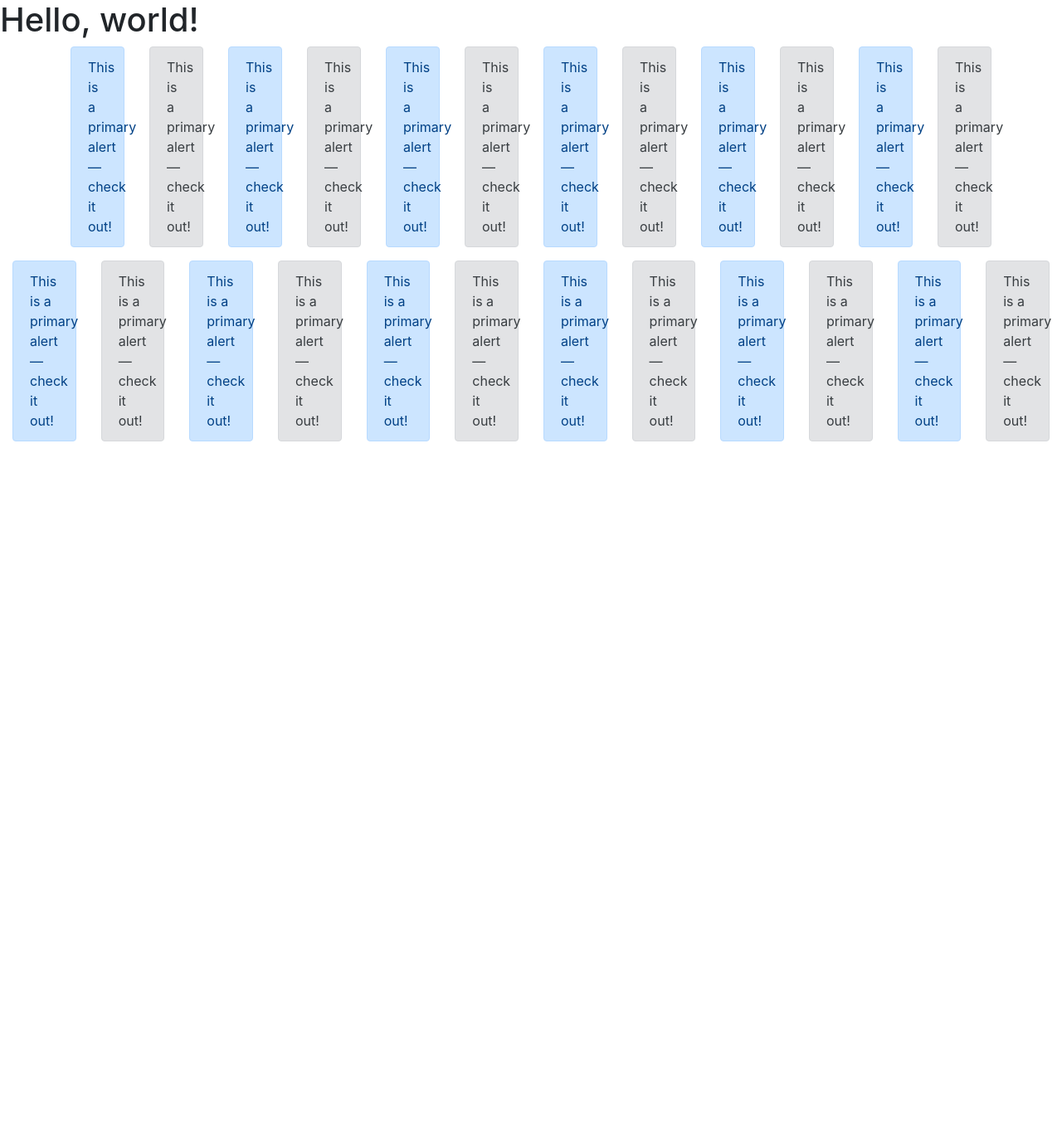
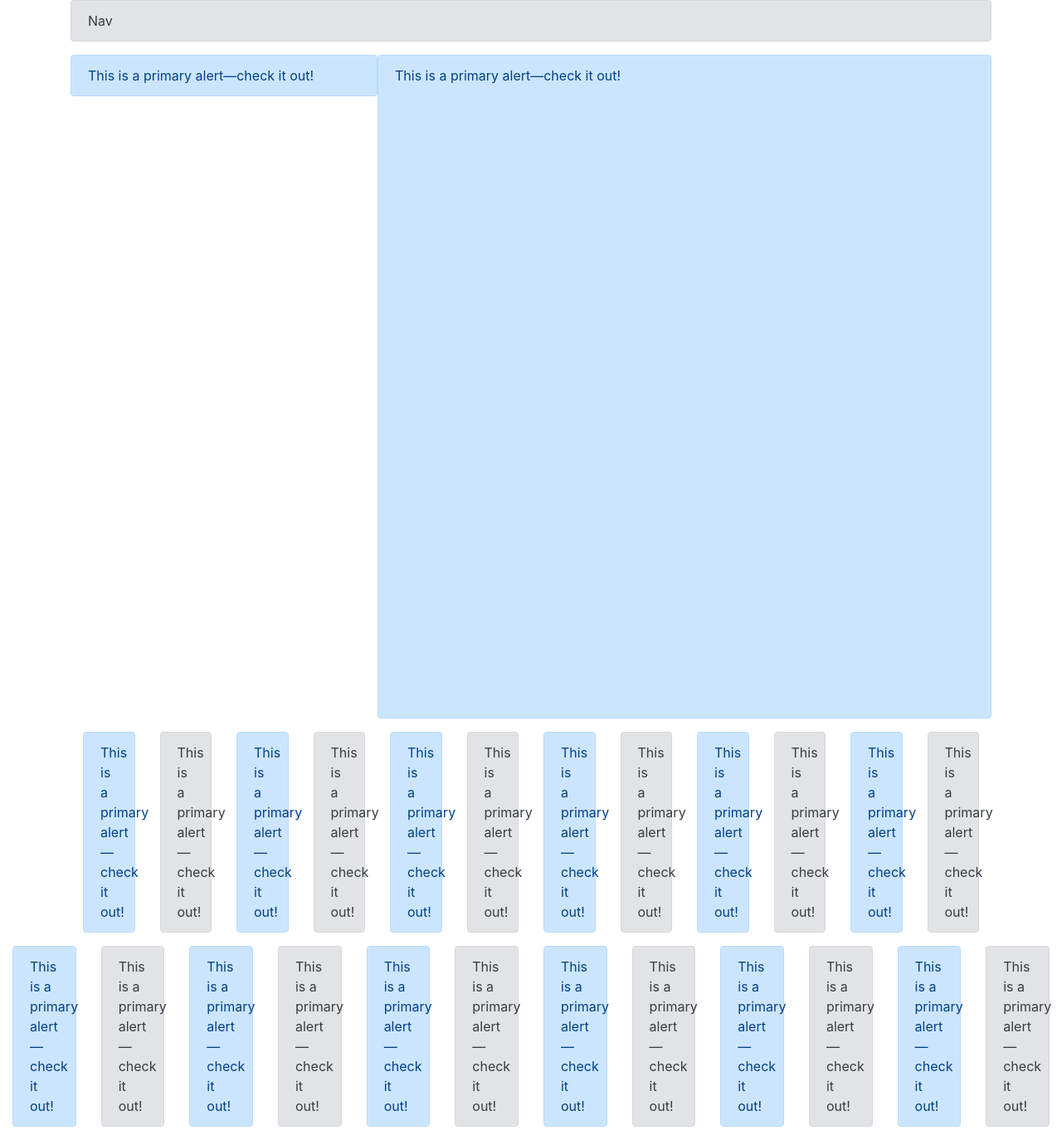
Before and after one commit to ravi19999/Django-Ecommerce, a Django app: page /bootstrap/ in a window 1280 px wide. Shown: the whole page at 83% size. Before the commit the page ends 532 px from the top, so only its background shows below. Run offline with Django 3.2, Linux system fonts and the light colour scheme; some libraries are stand-ins or nearby versions.

Commit message:
Added a few more rows and columns :sparkles:

```diff
--- a/src/templates/bootstrap/example.html
+++ b/src/templates/bootstrap/example.html
@@ -14,7 +14,26 @@
     </head>
 
     <body>
-        <h1>Hello, world!</h1>
+
+        <div class="container">
+            <div class="row no-gutters">
+                <div class="col-12">
+                    <div class="alert alert-secondary">
+                        Nav
+                    </div>
+                </div>
+                <div class="col">
+                    <div class="alert alert-primary" role="alert">
+                        This is a primary alert—check it out!
+                    </div>
+                </div>
+                <div class="col-8">
+                    <div class="alert alert-primary" role="alert" style="min-height:800px;">
+                        This is a primary alert—check it out!
+                    </div>
+                </div>
+            </div>
+
             <div class="container">
                 <div class="row">
                     <div class="col-1">
@@ -78,6 +97,7 @@
                         </div>
                     </div>
 
+                </div>
             </div>
         </div>
 
@@ -144,9 +164,10 @@
                         This is a primary alert—check it out!
                     </div>
                 </div>
-
             </div>
         </div>
+
+
 
 
 
```
Lines whose indentation alone changed are shown as unchanged.
